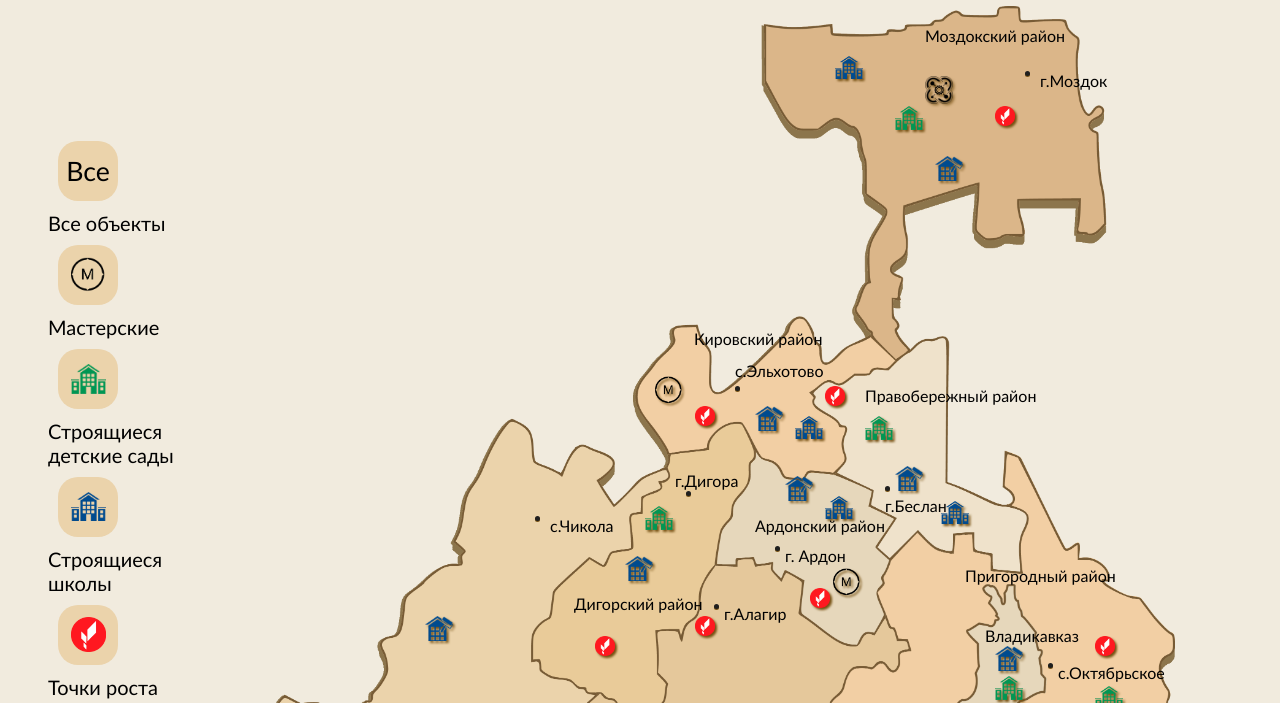
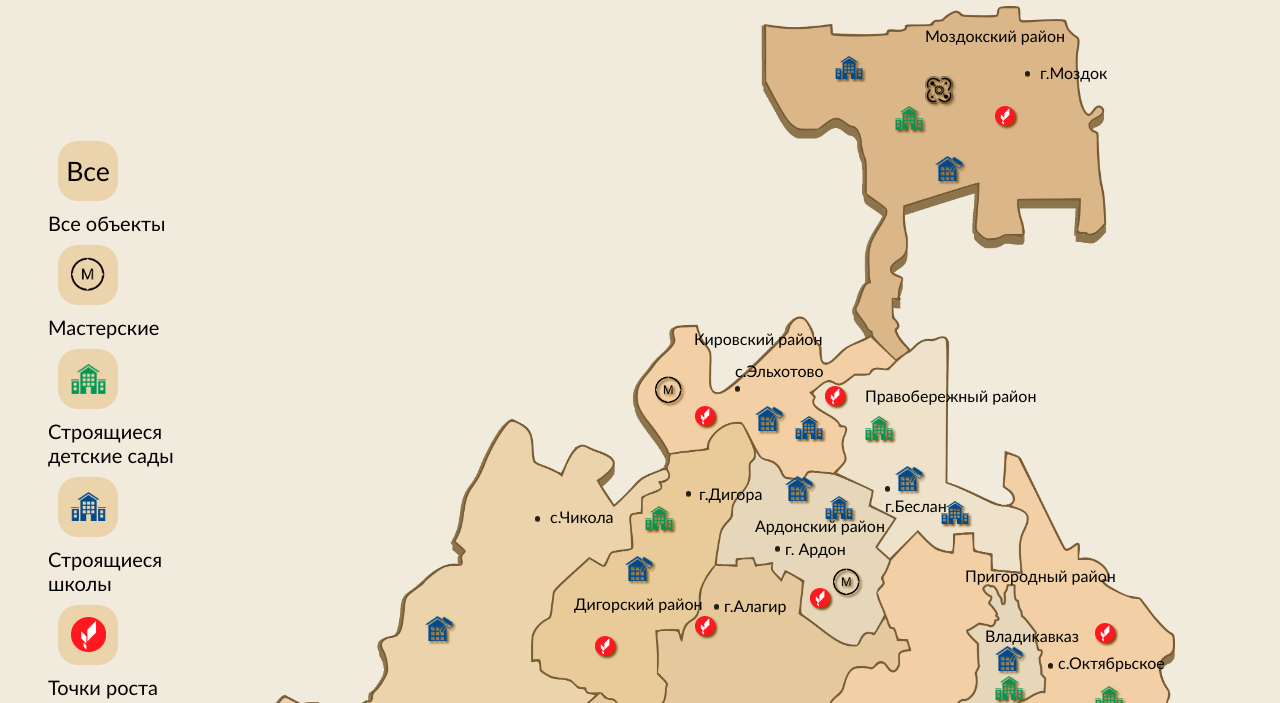
Before and after one commit to RF420/MAP, a plain HTML site: page index.html in a window 1280 px wide. Shown: the part 82-785 px from the top of the page. Drawn offline with Linux system fonts and the light colour scheme.

Commit message:
Update style2.css

```diff
--- a/css/style2.css
+++ b/css/style2.css
@@ -238,7 +238,7 @@ li img {
 .GS:nth-child(8) {
   /* пригородный */
     left: 920px;
-  top: 710px;
+    top: 697px;
 }
 .GS:nth-child(9) {
   /* владикавказ */
@@ -401,7 +401,7 @@ li img {
 .ACmark:nth-child(1) {
   /* моздокский */
     left: 865px;
-  top: 145px;
+    top: 137px;
 }
 .ACmark:nth-child(2) {
   /* кировский */
@@ -416,27 +416,27 @@ li img {
 .ACmark:nth-child(4) {
   /* ирафский */
     left: 375px;
-  top: 590px;
+    top: 581px;
 }
 .ACmark:nth-child(5) {
   /* дигорский */
-  left: 500px;
-  top: 545px;
+    left: 524px;
+    top: 558px;
 }
 .ACmark:nth-child(6) {
   /* ардонский */
     left: 610px;
-  top: 620px;
+    top: 613px;
 }
 .ACmark:nth-child(7) {
   /*алагирский */
     left: 549px;
-  top: 678px;
+    top: 670px;
 }
 .ACmark:nth-child(8) {
   /* пригородный */
     left: 883px;
-  top: 737px;
+    top: 727px;
 }
 .ACmark:nth-child(9) {
   /* владикавказ */
```
Lines whose indentation alone changed are shown as unchanged.
